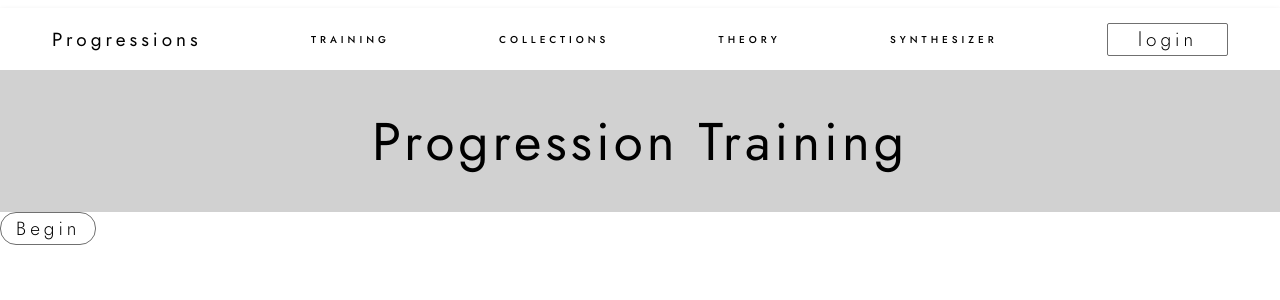
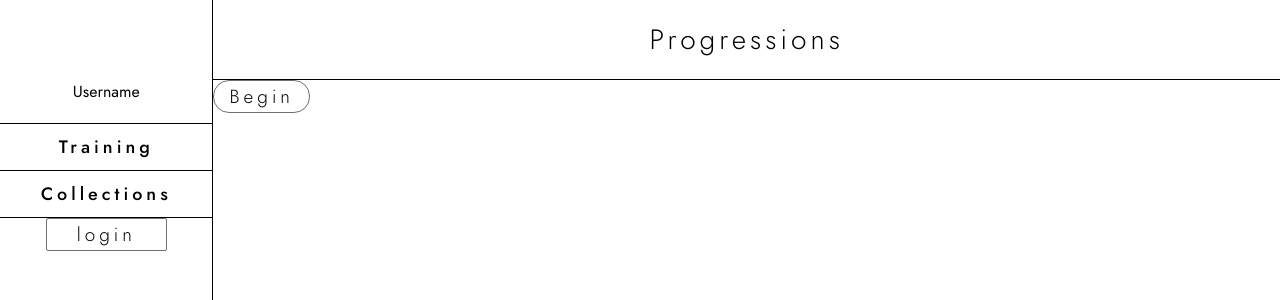
Before and after one commit to HialeahLiam/Progressions-old-, a React (Create React App) app: page /training in a window 1280 px wide. Shown: the top 300 px of the page. Built offline with nearby package versions, Linux system fonts and the light colour scheme; no server answers.

Commit message:
Refactored UI to have NavBar on the left side

```diff
--- a/src/App.css
+++ b/src/App.css
@@ -28,6 +28,24 @@
   color: #61dafb;
 }
 
+.whole {
+  display: flex;
+  align-items: flex-start;
+  min-width: 100vw;
+  height: 100vh;
+  margin: 0;
+}
+
+.logo {
+    letter-spacing: var(--main-letter-spacing);
+    text-align: center;
+    border-bottom: 1px solid;
+}
+
+.main {
+  width: 100%;
+}
+
 @keyframes App-logo-spin {
   from {
     transform: rotate(0deg);
--- a/src/App.jsx
+++ b/src/App.jsx
@@ -7,8 +7,15 @@ import AuthProvider from './contexts/AuthContext';
 function App() {
   return (
     <AuthProvider>
-      <NavBar />
-      <Outlet />
+      <div className="whole">
+        <NavBar />
+        <div className="main">
+          <div className="logo">
+            <h1>Progressions</h1>
+          </div>
+          <Outlet />
+        </div>
+      </div>
     </AuthProvider>
   );
 }
--- a/src/components/NavBar/NavBar.jsx
+++ b/src/components/NavBar/NavBar.jsx
@@ -11,11 +11,15 @@ function NavBar() {
 
   return (
     <nav className={styles.nav}>
-      <span className={styles.logo}>Progressions</span>
-      <NavLink target="/training">training</NavLink>
-      <NavLink target="">collections</NavLink>
-      <NavLink target="">theory</NavLink>
-      <NavLink target="/synthesizer">synthesizer</NavLink>
+      <div className={styles.accountBox}>
+        <div className={styles.account}>
+          <span className={styles.username}>Username</span>
+        </div>
+      </div>
+      <NavLink target="/training">Training</NavLink>
+      <NavLink target="/collections">Collections</NavLink>
+      {/* <NavLink target="">theory</NavLink>
+      <NavLink target="/synthesizer">synthesizer</NavLink> */}
       <Button
         type="square"
         clickHandler={() => {
--- a/src/components/NavBar/NavBar.module.css
+++ b/src/components/NavBar/NavBar.module.css
@@ -1,16 +1,23 @@
-.logo {
-    font-weight: 400;
-    font-size: 19px;
-    letter-spacing: var(--main-letter-spacing);
+
+
+.nav {
+    /* box-shadow: 0px 3px 6px rgb(0, 0, 0, 0.16); */
+    display: flex;
+    flex-direction: column;
+    /* min-width: 100vw; */
+    width: 20vw;
+    height: 100%;
+    /* justify-content: space-between; */
+    align-items: center;
+    border-right: 1px solid;
+    /* padding: 0px 52px ; */
+
 }
 
-.nav {
-    box-shadow: 0px 3px 6px rgb(0, 0, 0, 0.16);
+.accountBox {
+    border-bottom: 1px solid;
+    width: 100%;
     display: flex;
-    min-width: 100vw;
-    justify-content: space-between;
-    align-items: center;
-    height: 62px;
-    padding: 0px 52px ;
-
+    justify-content: center;
+    padding: 80px 0 20px;
 }
--- a/src/components/NavLink/NavLink.module.css
+++ b/src/components/NavLink/NavLink.module.css
@@ -2,6 +2,11 @@
     color: black;
     letter-spacing: var(--main-letter-spacing);
     font-weight: 500;
-    font-size: 10px;
-    text-transform: uppercase;
+    font-size: 18px;
+    /* text-transform: uppercase; */
+    border-bottom: 1px solid;
+    width: 100%;
+    padding: 10px 0;
+    text-align: center;
+
 }
--- /dev/null
+++ b/src/components/routes/collections.jsx
@@ -0,0 +1,9 @@
+import React from 'react';
+
+function Collections() {
+  return (
+    <div>collections</div>
+  );
+}
+
+export default Collections;
--- a/src/components/routes/training.jsx
+++ b/src/components/routes/training.jsx
@@ -7,7 +7,6 @@ import {
   // getDiatonicChords,
   convertChordsToFrequencies,
 } from '../../lib/progressions';
-import Header from '../Header/Header';
 import ProgressionBar from '../ProgressionBar/ProgressionBar';
 import Button from '../Button/Button';
 
@@ -157,7 +156,6 @@ export default function Training() {
 
   return (
     <div>
-      <Header>Progression Training</Header>
       {training
         ? (
           <>
--- a/src/index.css
+++ b/src/index.css
@@ -36,6 +36,7 @@ body {
   flex-direction: column;
   align-items: center;
   font-family: 'jost','Avenir-Roman', sans-serif;
+  margin: 0;
   /* background: rgb(2,0,36);
 background: radial-gradient(circle, rgba(2,0,36,1) 0%, rgba(28,128,119,1) 53%, rgba(21,100,116,1) 60%); */
 
@@ -48,3 +49,8 @@ a {
 :root {
   --main-letter-spacing: 3pt;
 }
+
+h1 {
+  font-weight: 300;
+  font-size: 28px;
+}
--- a/src/index.jsx
+++ b/src/index.jsx
@@ -4,8 +4,9 @@ import './index.css';
 import { BrowserRouter, Route, Routes } from 'react-router-dom';
 
 import App from './App';
+import Collections from './components/routes/collections';
 import Training from './components/routes/training';
-import Synthesizer from './components/routes/synthesizer';
+// import Synthesizer from './components/routes/synthesizer';
 import SignUp from './components/SignUp/SignUp';
 import Login from './components/Login/Login';
 
@@ -15,7 +16,8 @@ ReactDOM.render(
       <Routes>
         <Route path="/" element={<App />}>
           <Route path="training" element={<Training />} />
-          <Route path="synthesizer" element={<Synthesizer />} />
+          <Route path="collections" element={<Collections />} />
+          {/* <Route path="synthesizer" element={<Synthesizer />} /> */}
           <Route path="signup" element={<SignUp />} />
           <Route path="login" element={<Login />} />
         </Route>
```
